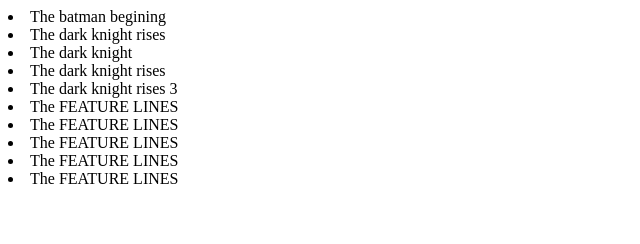
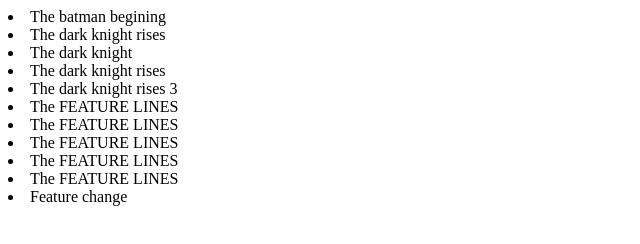
Before and after one commit to antasprojects/my_first_git, a plain HTML site: page index.html in a window 1280 px wide. Shown: the whole page, without its empty margins (0-640 px from the left). Drawn offline with Linux system fonts and the light colour scheme.

Commit message:
feature change 2

```diff
--- a/index.html
+++ b/index.html
@@ -17,6 +17,7 @@
         <li>The FEATURE LINES</li>
         <li>The FEATURE LINES</li>
         <li>The FEATURE LINES</li>
+        <li>Feature change</li>
     </al>
 
 </body>
```
